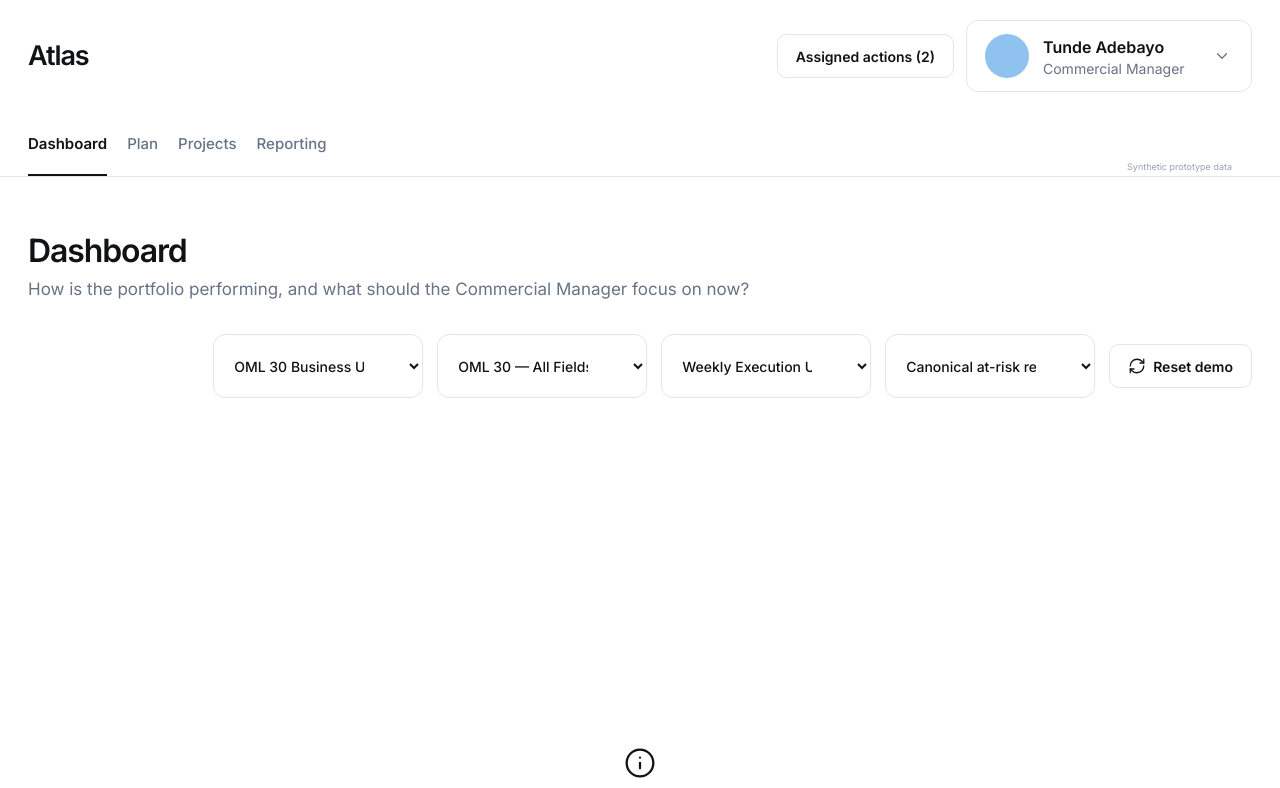
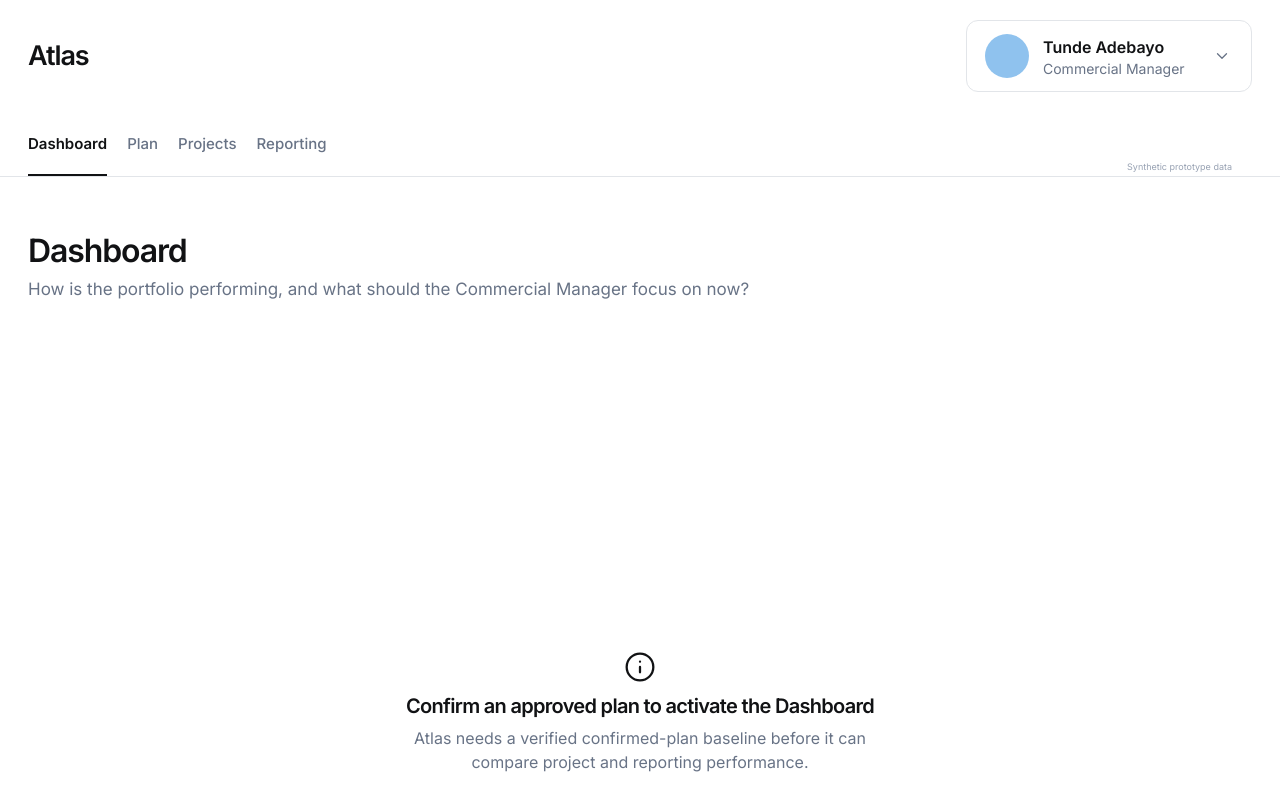
Before and after one commit to Alochukwu-Dibor/atlas, a React (Vite) app: page /commercial in a window 1280 px wide. Shown: the top 788 px of the page. Built offline with nearby package versions, Linux system fonts and the light colour scheme.

Commit message:
refactor: remove global demo controls

```diff
--- a/src/components/Shells.tsx
+++ b/src/components/Shells.tsx
@@ -5,13 +5,11 @@ import {
   FileText,
   LayoutDashboard,
   Lightbulb,
-  RefreshCw,
 } from 'lucide-react';
-import { useState } from 'react';
 import { NavLink, Outlet, useLocation, useNavigate } from 'react-router-dom';
-import { atlas, getAsset, getCycle, getDepartment, getUser } from '../data/atlas';
+import { atlas, getAsset, getCycle, getUser } from '../data/atlas';
 import { useAtlas } from '../state/AtlasContext';
-import { Button, Drawer, Field, Select, StateView, StatusBadge, useToast } from './Ui';
+import { Button, Select, StateView } from './Ui';
 
 const commercialNavItems = [
   { to: '/commercial', label: 'Dashboard', icon: LayoutDashboard },
@@ -94,96 +92,6 @@ function DepartmentControl() {
   );
 }
 
-function AssignedActionInbox({
-  responsibleOnly = false,
-  responsibleUserId,
-}: {
-  responsibleOnly?: boolean;
-  responsibleUserId?: string | null;
-}) {
-  const { activeUserId, executive, executiveDispatch } = useAtlas();
-  const [open, setOpen] = useState(false);
-  const [notes, setNotes] = useState<Record<string, string>>({});
-  const assigned = executive.decisions.filter(
-    (decision) =>
-      decision.ownerId &&
-      (!responsibleOnly || decision.ownerId === (responsibleUserId ?? activeUserId)),
-  );
-  return (
-    <>
-      <Button variant="secondary" onClick={() => setOpen(true)}>
-        Assigned actions ({assigned.length})
-      </Button>
-      <Drawer title="Executive assigned actions" open={open} onClose={() => setOpen(false)}>
-        {assigned.length === 0 ? (
-          <p>No CEO actions are assigned to this workspace.</p>
-        ) : (
-          assigned.map((decision) => {
-            const recommendation = atlas.recommendations.find(
-              (item) => item.id === decision.recommendationId,
-            );
-            return (
-              <article className="comment-card" key={decision.id}>
-                <StatusBadge status={decision.status} />
-                <strong>{recommendation?.title}</strong>
-                <p>{decision.rationale}</p>
-                <small>
-                  Owner: {getUser(decision.ownerId ?? '')?.name} · Due {decision.dueDate}
-                </small>
-                {decision.progressNote && <p>Latest progress: {decision.progressNote}</p>}
-                <Field label="Action status">
-                  <select
-                    value={decision.status}
-                    onChange={(event) =>
-                      executiveDispatch({
-                        type: 'UPDATE_ACTION_PROGRESS',
-                        decisionId: decision.id,
-                        status: event.target.value as typeof decision.status,
-                        progressNote:
-                          notes[decision.id] ?? 'Status reviewed in the responsible workspace.',
-                        actorId: activeUserId,
-                      })
-                    }
-                  >
-                    <option value="not_started">Not started</option>
-                    <option value="in_progress">In progress</option>
-                    <option value="awaiting_verification">Awaiting verification</option>
-                    <option value="completed">Completed</option>
-                  </select>
-                </Field>
-                <Field label="Progress note">
-                  <textarea
-                    rows={3}
-                    value={notes[decision.id] ?? ''}
-                    onChange={(event) =>
-                      setNotes((current) => ({ ...current, [decision.id]: event.target.value }))
-                    }
-                  />
-                </Field>
-                <Button
-                  disabled={!notes[decision.id]?.trim()}
-                  onClick={() => {
-                    executiveDispatch({
-                      type: 'UPDATE_ACTION_PROGRESS',
-                      decisionId: decision.id,
-                      status: decision.status,
-                      progressNote: notes[decision.id],
-                      actorId: activeUserId,
-                    });
-                    setNotes((current) => ({ ...current, [decision.id]: '' }));
-                  }}
-                >
-                  Save progress
-                </Button>
-              </article>
-            );
-          })
-        )}
-      </Drawer>
-    </>
-  );
-}
-
 function ScenarioOutlet() {
   const { scenarioId, resetDemo } = useAtlas();
   const location = useLocation();
@@ -220,74 +128,6 @@ function ScenarioOutlet() {
   return <Outlet />;
 }
 
-export function ContextControls({ allowOpenCycle = true }: { allowOpenCycle?: boolean }) {
-  const {
-    assetId,
-    setAssetId,
-    businessUnitId,
-    setBusinessUnitId,
-    cycleId,
-    setCycleId,
-    scenarioId,
-    setScenarioId,
-    resetDemo,
-    workflow,
-  } = useAtlas();
-  const showToast = useToast();
-  const cycles = allowOpenCycle
-    ? atlas.reportingCycles
-    : atlas.reportingCycles.filter(
-        (cycle) =>
-          cycle.status === 'published_locked' ||
-          workflow.publications.some(
-            (publication) =>
-              publication.cycleId === cycle.id && publication.status === 'published_locked',
-          ),
-      );
-  return (
-    <>
-      <Select
-        label="Business unit"
-        value={businessUnitId}
-        onChange={setBusinessUnitId}
-        options={atlas.businessUnits.map((unit) => ({ value: unit.id, label: unit.name }))}
-      />
-      <Select
-        label="Asset context"
-        value={assetId}
-        onChange={setAssetId}
-        options={atlas.assets.map((asset) => ({ value: asset.id, label: asset.label }))}
-      />
-      <Select
-        label="Reporting period"
-        value={cycleId}
-        onChange={setCycleId}
-        options={cycles.map((cycle) => ({ value: cycle.id, label: cycle.label }))}
-      />
-      <Select
-        label="Demo scenario"
-        value={scenarioId}
-        onChange={(value) => setScenarioId(value as typeof scenarioId)}
-        options={atlas.demoStates.availableScenarios.map((scenario) => ({
-          value: scenario.id,
-          label: scenario.label,
-        }))}
-      />
-      <Button
-        variant="secondary"
-        onClick={() => {
-          if (!window.confirm('Reset all device-local Atlas demo changes?')) return;
-          resetDemo();
-          showToast('Canonical demo scenario restored');
-        }}
-      >
-        <RefreshCw aria-hidden="true" />
-        Reset demo
-      </Button>
-    </>
-  );
-}
-
 export function SidebarShell() {
   const { role, activeUserId } = useAtlas();
   if (!['commercial_manager', 'ceo', 'cfo'].includes(role)) {
@@ -311,7 +151,6 @@ export function SidebarShell() {
         <div className="app-header__top">
           <Brand />
           <div className="app-header__actions">
-            <AssignedActionInbox />
             <PersonaControl />
           </div>
         </div>
@@ -335,8 +174,7 @@ export function SidebarShell() {
 }
 
 export function DepartmentShell() {
-  const { role, departmentId } = useAtlas();
-  const department = getDepartment(departmentId)!;
+  const { role } = useAtlas();
   if (role !== 'department_manager') {
     return (
       <StateView
@@ -353,7 +191,6 @@ export function DepartmentShell() {
         <div className="app-header__top">
           <Brand />
           <div className="app-header__actions department-header__actions">
-            <AssignedActionInbox responsibleOnly responsibleUserId={department.managerId} />
             <DepartmentControl />
             <PersonaControl />
           </div>
--- a/src/pages/ArchitecturePages.tsx
+++ b/src/pages/ArchitecturePages.tsx
@@ -13,7 +13,6 @@ import {
   YAxis,
 } from 'recharts';
 import { ChartWrapper } from '../components/Charts';
-import { ContextControls } from '../components/Shells';
 import {
   Button,
   DataTable,
@@ -82,7 +81,6 @@ export function ExecutionPage() {
       <PageHeader
         title="Execution"
         description="How is the approved business plan being delivered?"
-        controls={<ContextControls />}
       />
       <Panel title="Strategic objective delivery">
         <DataTable
@@ -355,7 +353,6 @@ export function ReviewsPage() {
       <PageHeader
         title="Reviews"
         description="Validate Weekly Execution Updates before they affect executive insights or Outputs."
-        controls={<ContextControls />}
       />
       <div className="filter-bar section" aria-label="Review filters">
         <Select
@@ -453,12 +450,9 @@ export function DecisionsPage() {
         title="Decisions"
         description="What requires approval, intervention or escalation?"
         controls={
-          <>
-            <ContextControls />
-            <Button variant="secondary" onClick={() => setRecommendedActionsOpen(true)}>
-              Draft recommended action
-            </Button>
-          </>
+          <Button variant="secondary" onClick={() => setRecommendedActionsOpen(true)}>
+            Draft recommended action
+          </Button>
         }
       />
       <Panel title="Decision queue">
@@ -611,7 +605,6 @@ export function OutputsPage() {
       <PageHeader
         title="Outputs"
         description="What validated report or structured output should be produced?"
-        controls={<ContextControls />}
       />
       {categories.map((category, index) => {
         const outputs = phase1Domain.outputs.filter((output) => output.audience === category.id);
@@ -1080,7 +1073,6 @@ export function CfoViewPage() {
       <PageHeader
         title="CFO View"
         description="Are we delivering within our funding capacity, and where is cash or value at risk?"
-        controls={<ContextControls allowOpenCycle={false} />}
       />
       <div className="grid grid--4 executive-kpis">
         <KpiCard
--- a/src/pages/CommercialDashboardPage.tsx
+++ b/src/pages/CommercialDashboardPage.tsx
@@ -11,7 +11,6 @@ import {
   YAxis,
 } from 'recharts';
 import { ChartWrapper } from '../components/Charts';
-import { ContextControls } from '../components/Shells';
 import {
   Button,
   DataTable,
@@ -41,7 +40,6 @@ export default function CommercialDashboardPage() {
         <PageHeader
           title="Dashboard"
           description="How is the portfolio performing, and what should the Commercial Manager focus on now?"
-          controls={<ContextControls />}
         />
         <StateView
           type="empty"
@@ -59,7 +57,6 @@ export default function CommercialDashboardPage() {
       <PageHeader
         title="Dashboard"
         description="How is the portfolio performing, and what should the Commercial Manager focus on now?"
-        controls={<ContextControls />}
       />
 
       {dashboard.reportingCoverage.limited && (
--- a/src/pages/CommercialPages.tsx
+++ b/src/pages/CommercialPages.tsx
@@ -1,6 +1,5 @@
 import { useState } from 'react';
 import { useNavigate, useParams, useSearchParams } from 'react-router-dom';
-import { ContextControls } from '../components/Shells';
 import {
   Button,
   DataTable,
@@ -80,7 +79,6 @@ export function ProjectsPage() {
       <PageHeader
         title="Projects"
         description="Which projects are delivering as planned, and which require intervention?"
-        controls={<ContextControls />}
       />
       <div className="project-toolbar" aria-label="Project filters">
         <Field label="Search projects">
@@ -355,7 +353,6 @@ export function RecommendationsPage({ embedded = false }: { embedded?: boolean }
         <PageHeader
           title="Decision Support"
           description="Review Recommended Actions and shape the items proposed for executive decision."
-          controls={<ContextControls />}
         />
       )}
       <Panel title="Write a Commercial Recommended Action" className="recommendation-compose">
--- a/src/pages/ExecutivePages.tsx
+++ b/src/pages/ExecutivePages.tsx
@@ -1,7 +1,6 @@
 import { useMemo, useState } from 'react';
 import { CartesianGrid, Legend, Line, LineChart, Tooltip, XAxis, YAxis } from 'recharts';
 import { ChartWrapper } from '../components/Charts';
-import { ContextControls } from '../components/Shells';
 import { EvidenceTable, HistoryTable } from '../components/Traceability';
 import {
   Button,
@@ -90,12 +89,7 @@ export function ExecutiveDashboard() {
       <PageHeader
         title="CEO View"
         description="Are we delivering the business plan, and where must I intervene?"
-        controls={
-          <>
-            <ContextControls allowOpenCycle={false} />
-            <Button onClick={() => window.print()}>Export Report</Button>
-          </>
-        }
+        controls={<Button onClick={() => window.print()}>Export Report</Button>}
       />
       <p className="export-disclosure">{buildSyntheticExport('Atlas CEO View')}</p>
 
--- a/src/pages/ModulePages.tsx
+++ b/src/pages/ModulePages.tsx
@@ -12,7 +12,6 @@ import {
   YAxis,
 } from 'recharts';
 import { ChartWrapper, Ring } from '../components/Charts';
-import { ContextControls } from '../components/Shells';
 import {
   Button,
   DataTable,
@@ -42,12 +41,7 @@ function ModuleHeader({ title, description }: { title: string; description: stri
       <PageHeader
         title={title}
         description={description}
-        controls={
-          <>
-            <ContextControls allowOpenCycle={false} />
-            <Button onClick={() => window.print()}>Export</Button>
-          </>
-        }
+        controls={<Button onClick={() => window.print()}>Export</Button>}
       />
       <p className="export-disclosure">{buildSyntheticExport(`Atlas ${title}`)}</p>
     </>
--- a/src/pages/ReportingPages.tsx
+++ b/src/pages/ReportingPages.tsx
@@ -15,7 +15,6 @@ import {
   Trash2,
   Upload,
 } from 'lucide-react';
-import { ContextControls } from '../components/Shells';
 import { ChartWrapper } from '../components/Charts';
 import { EvidenceTable, HistoryTable } from '../components/Traceability';
 import {
@@ -1878,8 +1877,6 @@ export function CommercialDashboard() {
         title="Business Overview"
         description="Is the business delivering against the approved plan, and what requires my attention?"
         controls={
-          <>
-            <ContextControls />
           <Button
             disabled={isPublished}
             onClick={() => {
@@ -1891,7 +1888,6 @@ export function CommercialDashboard() {
           >
             {isPublished ? 'Published · locked' : 'Prepare publication'}
           </Button>
-          </>
         }
       />
       <Panel title="Business Health" className="business-health-section">
```
Also changed, not shown: 1 other file (tests, documents, lock files or other folders). Lines whose indentation alone changed are shown as unchanged.
